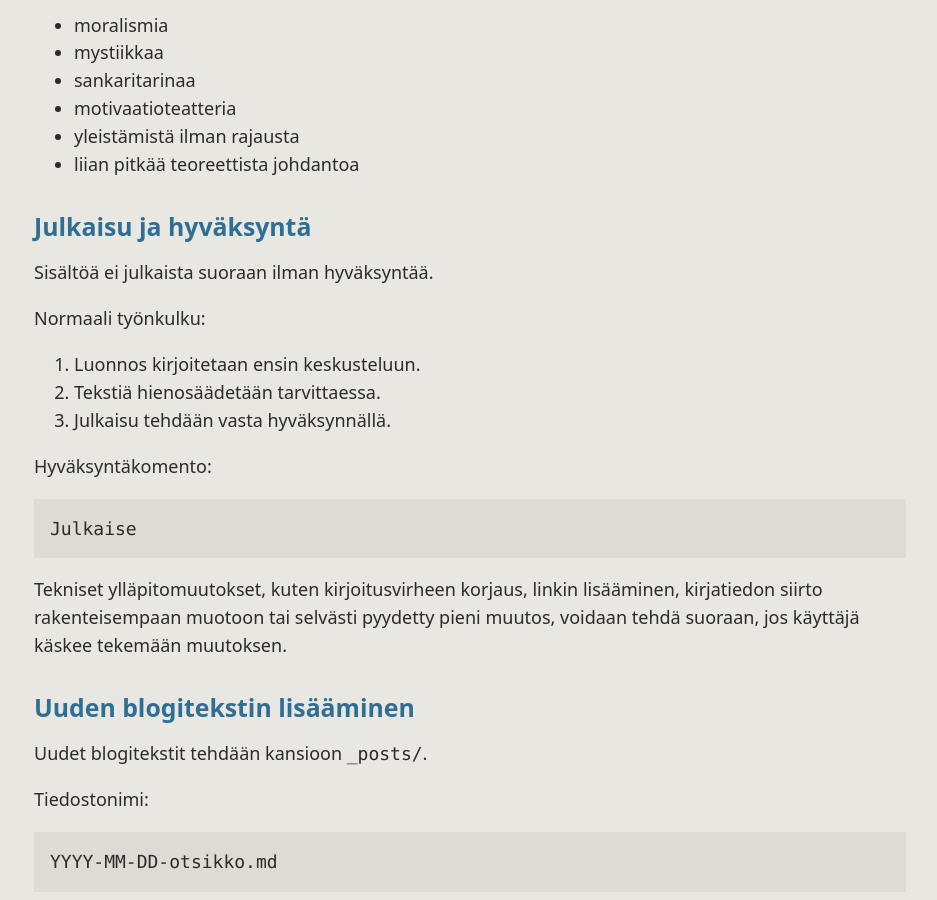
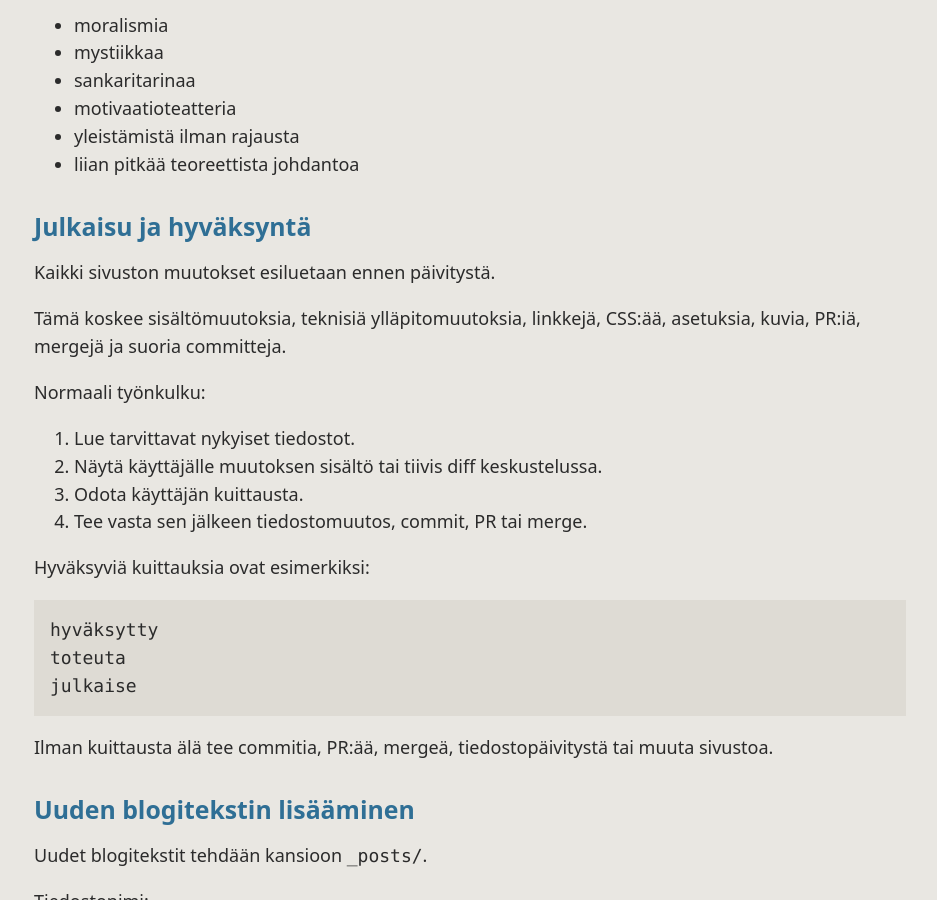
Before and after one commit to kataguru/blogi, a Jekyll site: the page built from PAIVITYSOHJE.md, in a window 1280 px wide and 900 px high, scrolled down 1648 px. Shown: the whole window, without its empty margins (170-1107 px from the left). Built offline with Jekyll 4.4.1, drawn with Linux system fonts in a browser that asks for light colours; our own code applies the rules of GitHub Pages for plain Markdown files; some of the changed text lies outside the part shown.

Commit message:
Require approval before site updates

````diff
--- a/PAIVITYSOHJE.md
+++ b/PAIVITYSOHJE.md
@@ -13,7 +13,7 @@ Tämä tiedosto kertoo, miten sivustoa täydennetään, kun työ jatkuu uudessa
 Uudessa keskustelussa aloita näin:
 
 ```text
-Jatketaan GitHub Pages -sivustoa kataguru/blogi. Lue ensin README.md, STYLE.md ja PAIVITYSOHJE.md. Noudata sivuston nykyistä rakennetta. Älä julkaise ennen kuin sanon "Julkaise", ellei pyydetty muutos ole selvästi tekninen ylläpitomuutos.
+Jatketaan GitHub Pages -sivustoa kataguru/blogi. Lue ensin README.md, STYLE.md ja PAIVITYSOHJE.md. Noudata sivuston nykyistä rakennetta. Esilue aina muutoksen sisältö tai tiivis diff keskustelussa ja odota kuittausta ennen commitia, PR:ää, mergeä tai muuta sivustopäivitystä.
 ```
 
 ## Tärkeimmät tiedostot
@@ -60,21 +60,26 @@ Vältä:
 
 ## Julkaisu ja hyväksyntä
 
-Sisältöä ei julkaista suoraan ilman hyväksyntää.
+Kaikki sivuston muutokset esiluetaan ennen päivitystä.
+
+Tämä koskee sisältömuutoksia, teknisiä ylläpitomuutoksia, linkkejä, CSS:ää, asetuksia, kuvia, PR:iä, mergejä ja suoria committeja.
 
 Normaali työnkulku:
 
-1. Luonnos kirjoitetaan ensin keskusteluun.
-2. Tekstiä hienosäädetään tarvittaessa.
-3. Julkaisu tehdään vasta hyväksynnällä.
+1. Lue tarvittavat nykyiset tiedostot.
+2. Näytä käyttäjälle muutoksen sisältö tai tiivis diff keskustelussa.
+3. Odota käyttäjän kuittausta.
+4. Tee vasta sen jälkeen tiedostomuutos, commit, PR tai merge.
 
-Hyväksyntäkomento:
+Hyväksyviä kuittauksia ovat esimerkiksi:
 
 ```text
-Julkaise
+hyväksytty
+toteuta
+julkaise
 ```
 
-Tekniset ylläpitomuutokset, kuten kirjoitusvirheen korjaus, linkin lisääminen, kirjatiedon siirto rakenteisempaan muotoon tai selvästi pyydetty pieni muutos, voidaan tehdä suoraan, jos käyttäjä käskee tekemään muutoksen.
+Ilman kuittausta älä tee commitia, PR:ää, mergeä, tiedostopäivitystä tai muuta sivustoa.
 
 ## Uuden blogitekstin lisääminen
 
@@ -281,19 +286,21 @@ Laskuri näyttää footerissa koko sivuston katselukerrat, ei yksittäisen sivun
 
 Ennen commitia tarkista:
 
-1. Muuttuiko oikea tiedosto?
-2. Säilyikö nykyinen rakenne?
-3. Onko teksti linjassa `STYLE.md`-ohjeen kanssa?
-4. Onko uusi blogiteksti oikeassa kansiossa ja oikealla tiedostonimellä?
-5. Onko kirjalisäys tehty `_data/books.yml`-tiedostoon eikä käsin `kirjat.md`-sivulle?
-6. Onko YAML sisennyksiltään oikein?
-7. Onko linkkipolku suhteellinen ja Jekyll-yhteensopiva?
-8. Onko commit-viesti kuvaava?
+1. Onko muutos esiluettu käyttäjälle?
+2. Onko käyttäjä kuitannut muutoksen?
+3. Muuttuiko oikea tiedosto?
+4. Säilyikö nykyinen rakenne?
+5. Onko teksti linjassa `STYLE.md`-ohjeen kanssa?
+6. Onko uusi blogiteksti oikeassa kansiossa ja oikealla tiedostonimellä?
+7. Onko kirjalisäys tehty `_data/books.yml`-tiedostoon eikä käsin `kirjat.md`-sivulle?
+8. Onko YAML sisennyksiltään oikein?
+9. Onko linkkipolku suhteellinen ja Jekyll-yhteensopiva?
+10. Onko commit-viesti kuvaava?
 
 ## Käytännön aloitus uudessa keskustelussa
 
 Kopioi tämä uuteen keskusteluun:
 
 ```text
-Jatketaan sivustoa kataguru/blogi. Lue README.md, STYLE.md ja PAIVITYSOHJE.md. Päivitä sivustoa niiden mukaan. Kirjat ovat tiedostossa _data/books.yml. Uudet blogitekstit tulevat _posts-kansioon. Noudata ääntä: oma havainto → järjestelmämalli → lukijan peili. Älä julkaise uutta sisältöä ennen hyväksyntääni komennolla “Julkaise”.
+Jatketaan sivustoa kataguru/blogi. Lue README.md, STYLE.md ja PAIVITYSOHJE.md. Päivitä sivustoa niiden mukaan. Kirjat ovat tiedostossa _data/books.yml. Uudet blogitekstit tulevat _posts-kansioon. Noudata ääntä: oma havainto → järjestelmämalli → lukijan peili. Esilue aina muutoksen sisältö tai tiivis diff keskustelussa ja odota kuittausta ennen commitia, PR:ää, mergeä tai muuta sivustopäivitystä.
 ```
````
